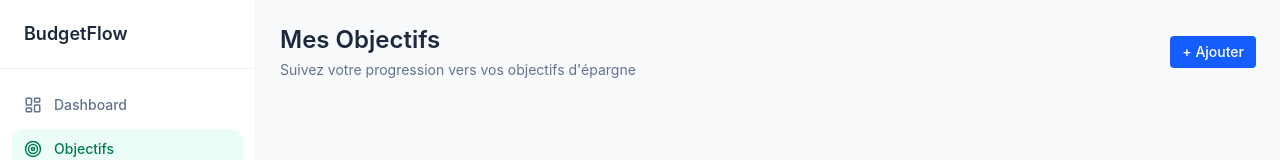
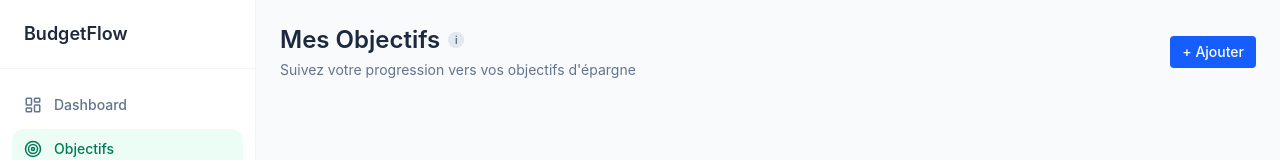
Before and after one commit to VicdSpt/BudgetFlow, a React (Vite) app: page /goals in a window 1280 px wide. Shown: the top 160 px of the page. Built offline with nearby package versions, Linux system fonts and the light colour scheme.

Commit message:
feat: add InfoTooltip component on all pages

```diff
--- /dev/null
+++ b/src/components/ui/InfoTooltip.tsx
@@ -0,0 +1,17 @@
+interface InfoTooltipProps {
+  text: string
+}
+
+export default function InfoTooltip({ text }: InfoTooltipProps) {
+  return (
+    <div className="relative group inline-flex">
+      <span className="w-4 h-4 rounded-full bg-slate-200 text-slate-500 text-[10px] font-bold flex items-center justify-center cursor-default select-none hover:bg-slate-300 transition-colors">
+        i
+      </span>
+      <div className="absolute left-1/2 -translate-x-1/2 bottom-6 w-56 bg-slate-800 text-white text-xs rounded-lg px-3 py-2 opacity-0 group-hover:opacity-100 transition-opacity pointer-events-none z-10 leading-relaxed">
+        {text}
+        <div className="absolute left-1/2 -translate-x-1/2 top-full border-4 border-transparent border-t-slate-800" />
+      </div>
+    </div>
+  )
+}
--- a/src/pages/BudgetPage.tsx
+++ b/src/pages/BudgetPage.tsx
@@ -2,12 +2,16 @@ import BudgetForm from "../features/budget/components/BudgetForm"
 import BudgetSummary from "../features/budget/components/BudgetSummary"
 import BudgetChart from "../features/budget/components/BudgetChart"
 import BudgetMonthlyView from "../features/budget/components/BudgetMonthlyView"
+import InfoTooltip from "../components/ui/InfoTooltip"
 
 export default function BudgetPage() {
   return (
     <div className="space-y-6">
       <div>
-        <h1 className="text-2xl font-semibold text-slate-800">Budget</h1>
+        <div className="flex items-center gap-2">
+          <h1 className="text-2xl font-semibold text-slate-800">Budget</h1>
+          <InfoTooltip text="Planifiez votre budget mensuel : saisissez vos revenus et vos dépenses fixes récurrentes (loyer, abonnements…) pour connaître ce qu'il vous reste disponible." />
+        </div>
         <p className="text-sm text-slate-500 mt-1">Gérez vos revenus et dépenses fixes mensuelles</p>
       </div>
       <div className="grid grid-cols-1 lg:grid-cols-2 gap-6 items-stretch">
--- a/src/pages/DashboardPage.tsx
+++ b/src/pages/DashboardPage.tsx
@@ -1,12 +1,18 @@
 import GlobalProgress from "../features/dashboard/components/GlobalProgress"
 import SavingsChart from "../features/dashboard/components/SavingsChart"
+import InfoTooltip from "../components/ui/InfoTooltip"
 
 export default function DashboardPage() {
   return (
     <div className="space-y-6">
-      <div>
-        <h1 className="text-2xl font-semibold text-slate-800">Dashboard</h1>
-        <p className="text-sm text-slate-500 mt-1">Vue d'ensemble de votre épargne</p>
+      <div className="flex items-center gap-2">
+        <div>
+          <div className="flex items-center gap-2">
+            <h1 className="text-2xl font-semibold text-slate-800">Dashboard</h1>
+            <InfoTooltip text="Vue d'ensemble de votre situation financière : revenus, dépenses fixes, progression des objectifs et dépenses réelles du mois." />
+          </div>
+          <p className="text-sm text-slate-500 mt-1">Vue d'ensemble de votre épargne</p>
+        </div>
       </div>
       <GlobalProgress />
       <div className="bg-white rounded-2xl border border-slate-100 shadow-sm p-5">
--- a/src/pages/GoalsPage.tsx
+++ b/src/pages/GoalsPage.tsx
@@ -3,6 +3,7 @@ import GoalForm from "../features/goals/components/GoalForm"
 import GoalList from "../features/goals/components/GoalList"
 import Modal from "../components/ui/Modal"
 import Button from "../components/ui/Button"
+import InfoTooltip from "../components/ui/InfoTooltip"
 import type { Goal } from "../features/goals/types/goal.type"
 
 export default function GoalsPage() {
@@ -23,7 +24,10 @@ export default function GoalsPage() {
     <div className="space-y-6">
       <div className="flex items-center justify-between">
         <div>
-          <h1 className="text-2xl font-semibold text-slate-800">Mes Objectifs</h1>
+          <div className="flex items-center gap-2">
+            <h1 className="text-2xl font-semibold text-slate-800">Mes Objectifs</h1>
+            <InfoTooltip text="Définissez des objectifs d'épargne (voyage, achat, projet) avec un montant cible et suivez votre progression mois par mois." />
+          </div>
           <p className="text-sm text-slate-500 mt-1">Suivez votre progression vers vos objectifs d'épargne</p>
         </div>
         <Button variant="primary" onClick={() => setIsModalOpen(true)}>+ Ajouter</Button>
--- a/src/pages/SettingsPage.tsx
+++ b/src/pages/SettingsPage.tsx
@@ -1,5 +1,6 @@
 import { useAppContext } from "../context/AppContext"
 import Button from "../components/ui/Button"
+import InfoTooltip from "../components/ui/InfoTooltip"
 import { useRef } from "react"
 
 export default function SettingsPage() {
@@ -38,7 +39,10 @@ export default function SettingsPage() {
   return (
     <div className="space-y-6">
       <div>
-        <h1 className="text-2xl font-semibold text-slate-800">Paramètres</h1>
+        <div className="flex items-center gap-2">
+          <h1 className="text-2xl font-semibold text-slate-800">Paramètres</h1>
+          <InfoTooltip text="Exportez vos données en JSON pour les sauvegarder ou les transférer, et importez un fichier de sauvegarde pour restaurer vos données." />
+        </div>
         <p className="text-sm text-slate-500 mt-1">Gérez vos données</p>
       </div>
 
--- a/src/pages/TransactionsPage.tsx
+++ b/src/pages/TransactionsPage.tsx
@@ -5,6 +5,7 @@ import TransactionList from '../features/transactions/components/TransactionList
 import TransactionForm from '../features/transactions/components/TransactionForm'
 import Modal from '../components/ui/Modal'
 import Button from '../components/ui/Button'
+import InfoTooltip from '../components/ui/InfoTooltip'
 import type { Transaction } from '../features/transactions/types/transaction.type'
 
 export default function TransactionsPage() {
@@ -45,7 +46,10 @@ export default function TransactionsPage() {
     <div className="space-y-6">
       <div className="flex items-center justify-between">
         <div>
-          <h1 className="text-2xl font-semibold text-slate-800">Dépenses</h1>
+          <div className="flex items-center gap-2">
+            <h1 className="text-2xl font-semibold text-slate-800">Dépenses</h1>
+            <InfoTooltip text="Enregistrez vos dépenses réelles du quotidien (courses, transport, loisirs…) et visualisez leur répartition par catégorie sous forme de graphique." />
+          </div>
           <p className="text-sm text-slate-500 mt-1">Suivi de vos dépenses réelles</p>
         </div>
         <Button onClick={handleOpenAdd} variant="primary">+ Ajouter</Button>
```
